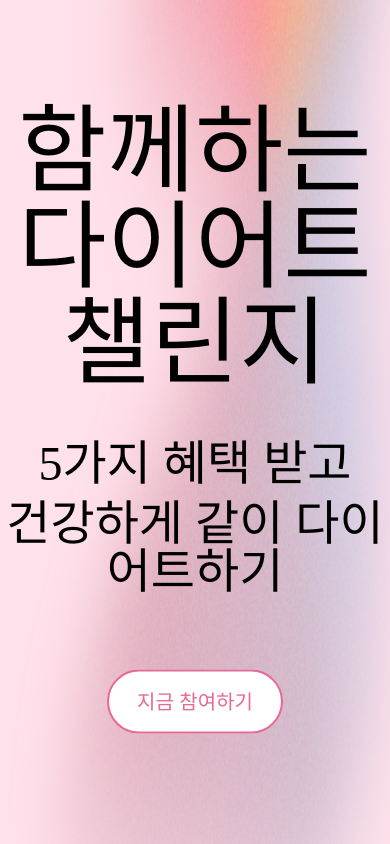
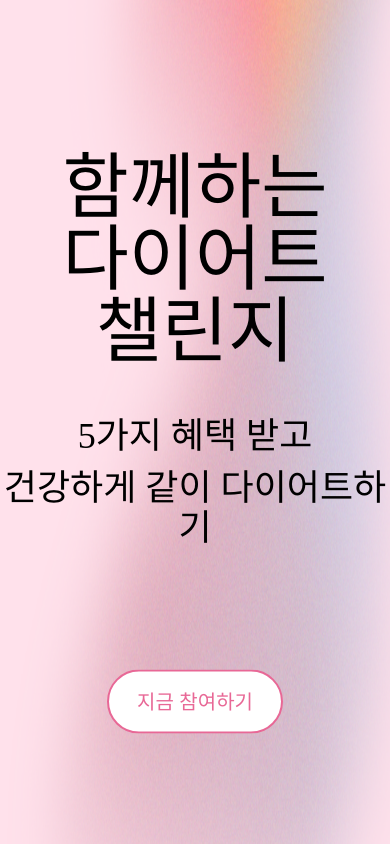
Before and after one commit to Hyeeji/landingpage, a Next.js app: page / in a window 390 px wide. Shown: the top 844 px of the page. Built offline with nearby package versions, Linux system fonts and the light colour scheme; a web font is replaced by a local one.

Commit message:
edit: font-size

```diff
--- a/pages/Title.tsx
+++ b/pages/Title.tsx
@@ -20,14 +20,14 @@ const Title = () => {
       </div>
       <div className="h-full flex flex-col justify-between items-center">
         <div className="font-['theface'] flex-grow flex flex-col justify-center items-center text-center text-black">
-          <p className="mt-4 text-8xl sm:text-8xl md:text-9xl lg:text-9xl">
+          <p className="mt-4 text-7xl sm:text-8xl md:text-9xl lg:text-9xl">
             함께하는
           </p>
-          <p className="text-8xl sm:text-8xl md:text-9xl lg:text-9xl">
+          <p className="text-7xl sm:text-8xl md:text-9xl lg:text-9xl">
             다이어트
           </p>
-          <p className="text-8xl sm:text-8xl md:text-9xl lg:text-9xl">챌린지</p>
-          <div className="text-5xl sm:text-4xl md:text-6xl lg:text-8xl mt-12">
+          <p className="text-7xl sm:text-6xl md:text-9xl lg:text-9xl">챌린지</p>
+          <div className="text-4xl sm:text-4xl md:text-6xl lg:text-8xl mt-12">
             <p className="mb-3">5가지 혜택 받고</p>
             <p>건강하게 같이 다이어트하기</p>
           </div>
```
